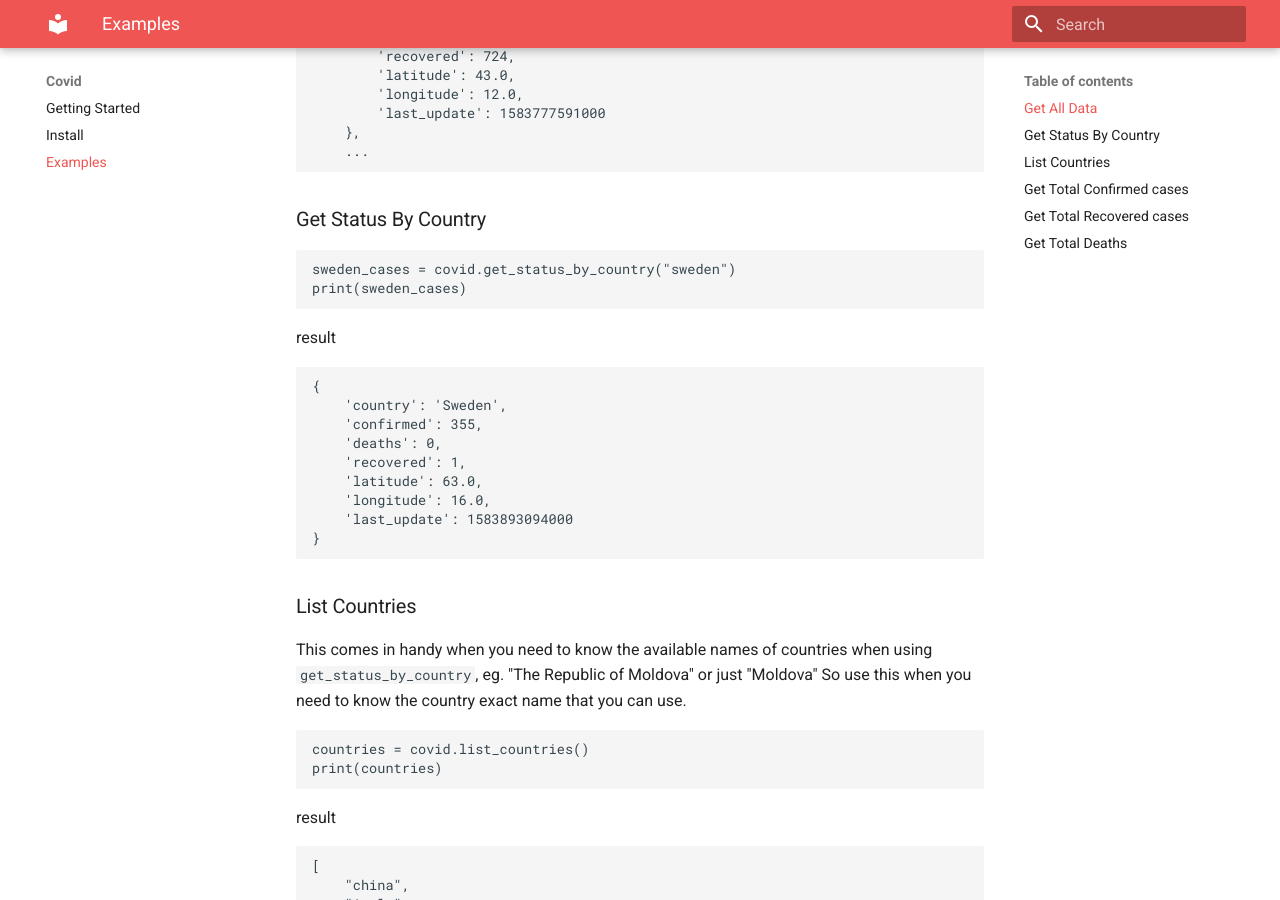
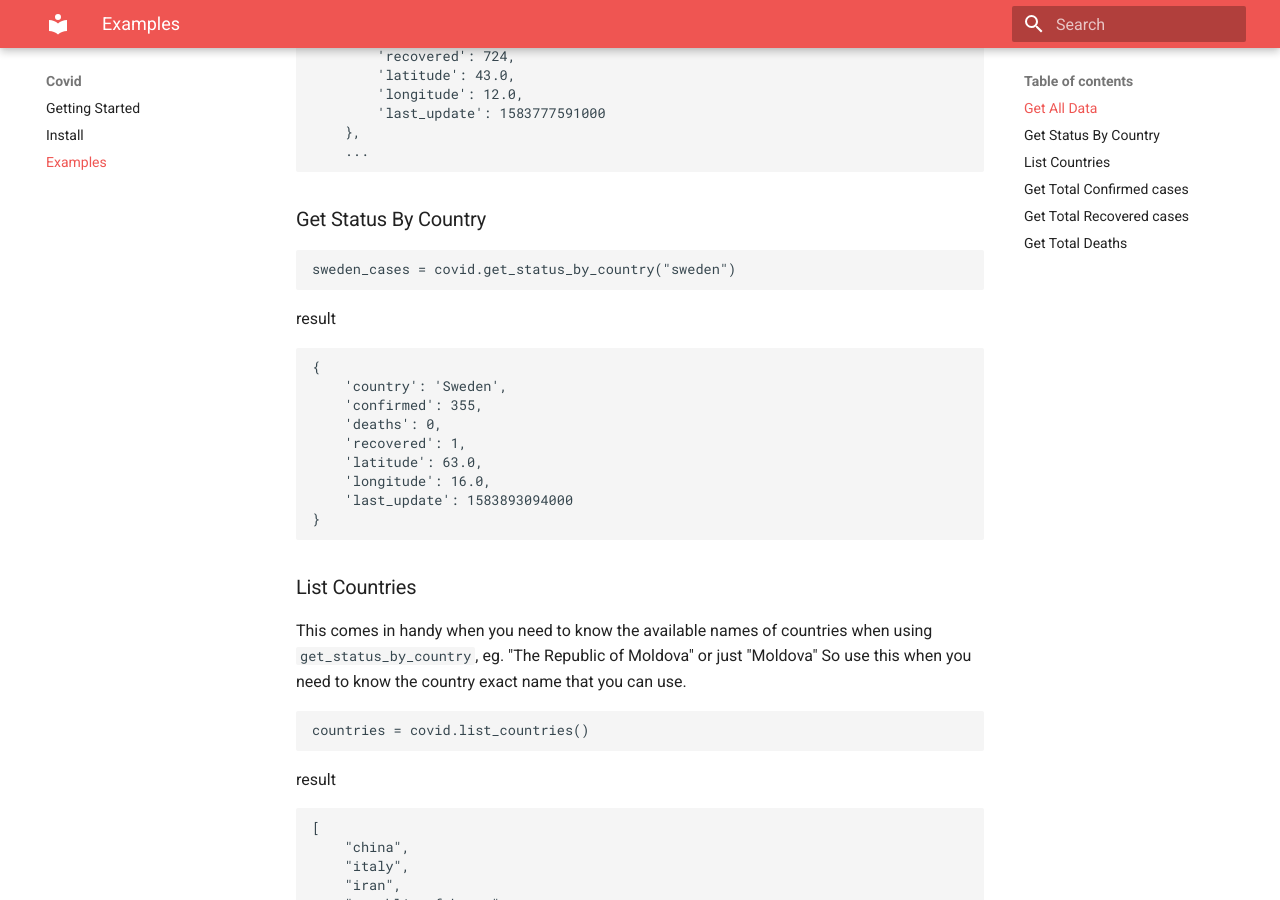
Before and after one commit to nf1s/covid, an MkDocs documentation site: the page built from docs/examples.md, in a window 1280 px wide and 900 px high, scrolled down 610 px. Built offline with MkDocs 1.6.1 and Material for MkDocs 9.7.7, drawn with Linux system fonts in a browser that asks for light colours.

Commit message:
fixes docs

```diff
--- a/docs/examples.md
+++ b/docs/examples.md
@@ -31,7 +31,6 @@ result
 ### Get Status By Country
 
     sweden_cases = covid.get_status_by_country("sweden")
-    print(sweden_cases)
 
 result
 
@@ -52,7 +51,6 @@ when using `get_status_by_country`, eg. "The Republic of Moldova" or just "Moldo
 So use this when you need to know the country exact name that you can use.
 
     countries = covid.list_countries()
-    print(countries)
 
 result
 
```
